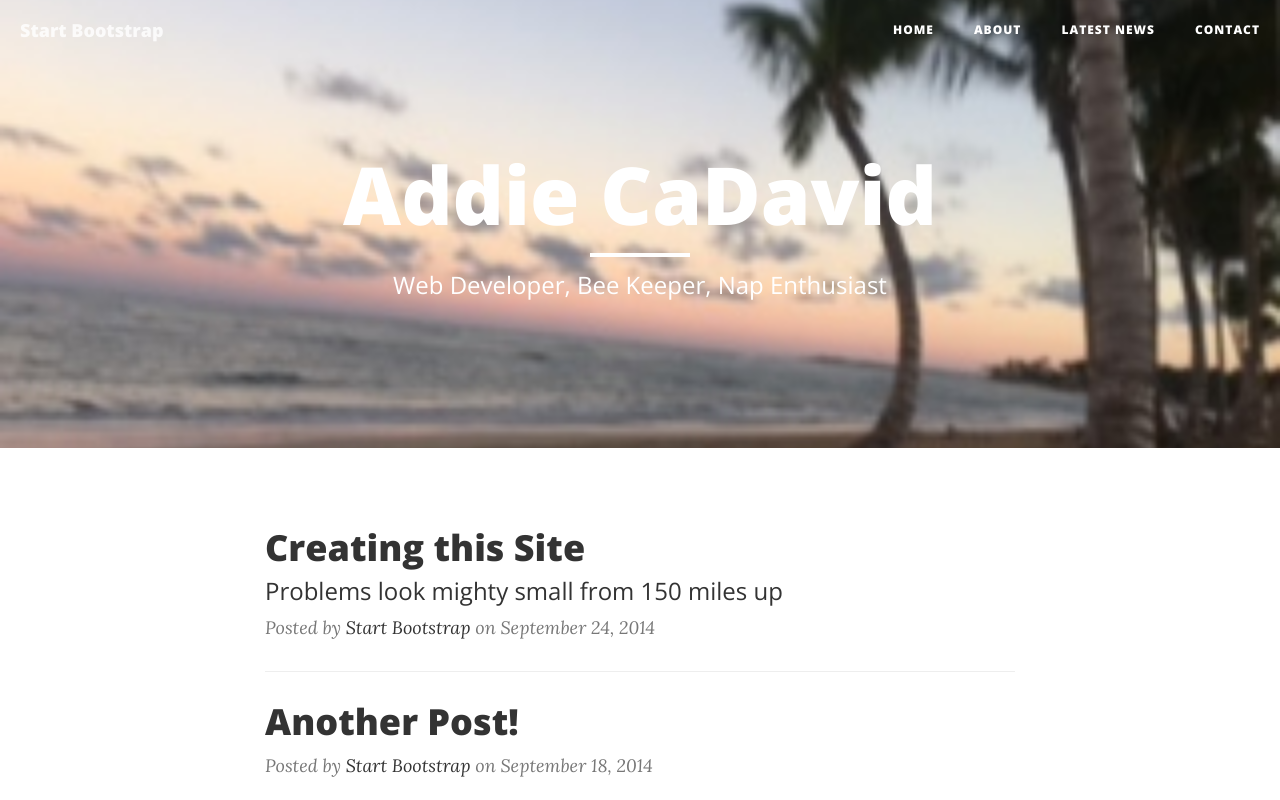
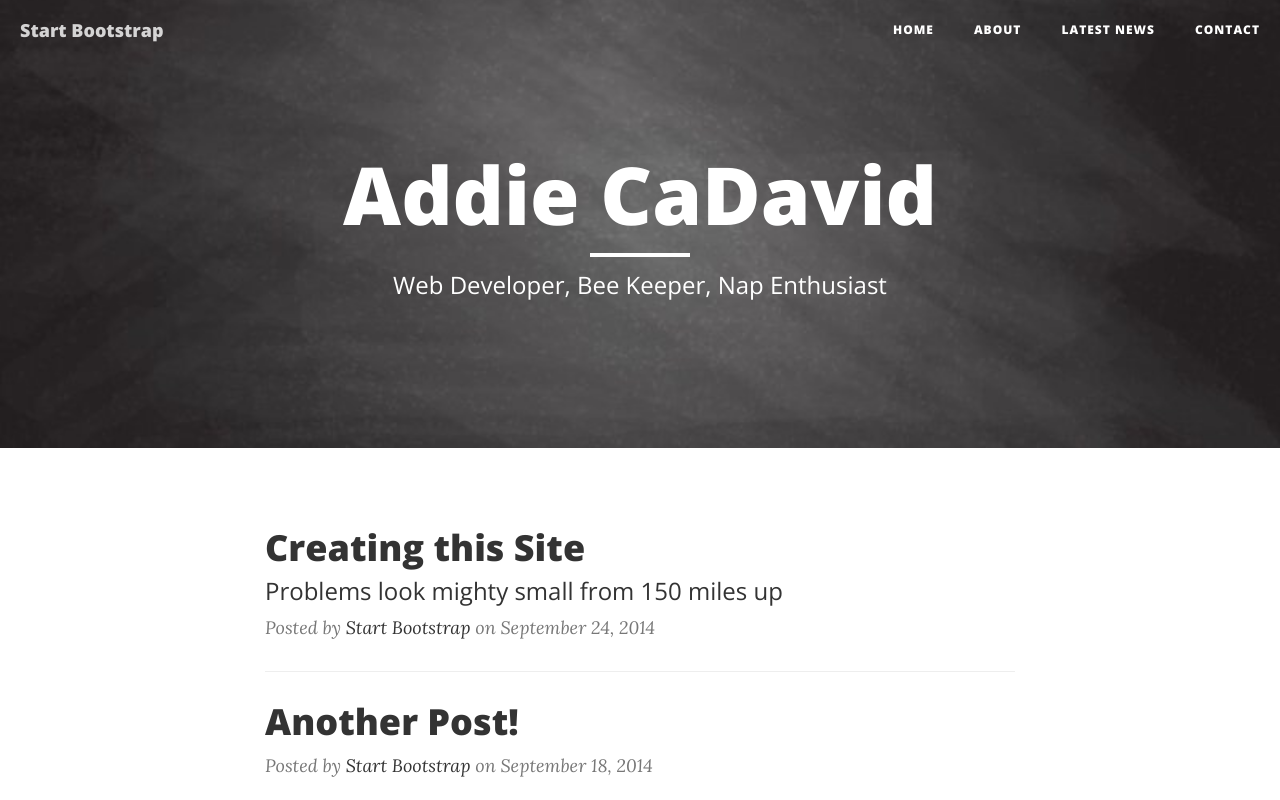
Before and after one commit to ace7114/ace7114.github.io, a website: page index.html in a window 1280 px wide. Shown: the top 800 px of the page. Drawn offline with nearby package versions, Linux system fonts and the light colour scheme.

Commit message:
new background

```diff
--- a/index.html
+++ b/index.html
@@ -69,7 +69,7 @@
 
     <!-- Page Header -->
     <!-- Set your background image for this header on the line below. -->
-    <header class="intro-header" style="background-image: url('img/IMG_7860.JPG')">
+    <header class="intro-header" style="background-image: url('img/chalkboardbkgrnd.jpg')">
         <div class="container">
             <div class="row">
                 <div class="col-lg-8 col-lg-offset-2 col-md-10 col-md-offset-1">
```
Also changed, not shown: img/chalkboardbkgrnd.jpg (added), 1 other file.
